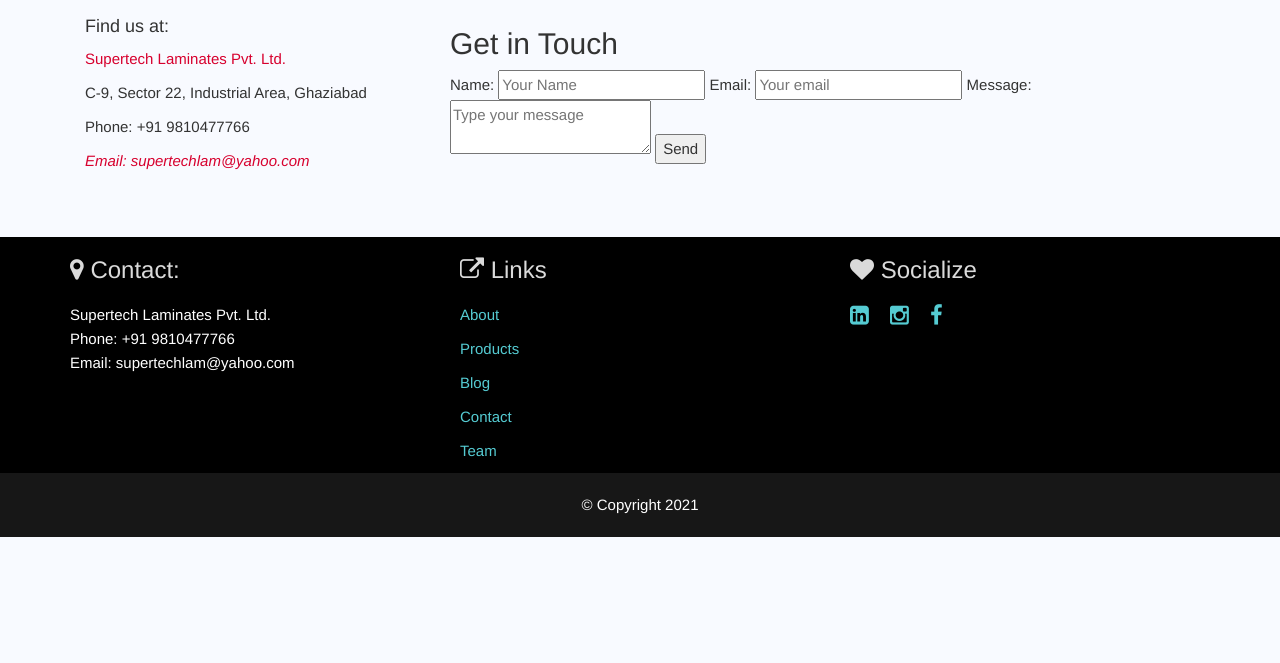
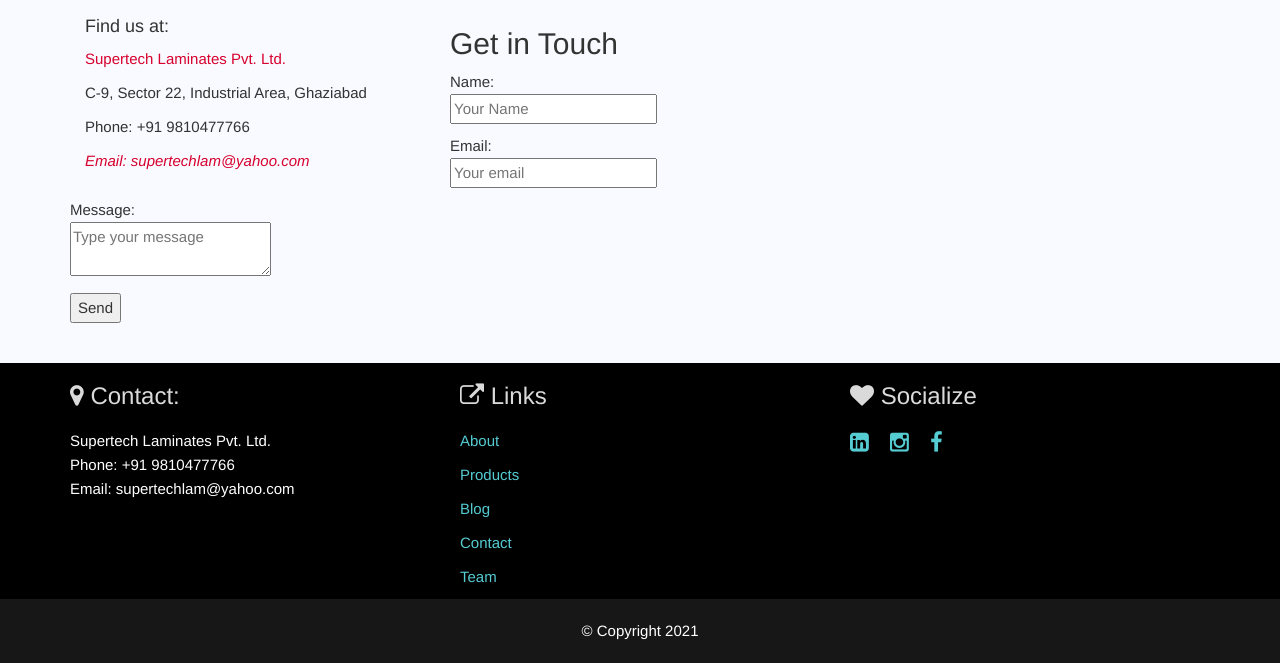
Before and after one commit to supertechlam/supertechlam.github.io, a Jekyll site: the page built from contact.html, in a window 1280 px wide. Shown: the part 531-1194 px from the top of the page. Built offline with Jekyll 4.4.1, drawn with Linux system fonts in a browser that asks for light colours; before the commit the page ends 1068 px from its top, so only the background shows below that.

```diff
--- a/contact.html
+++ b/contact.html
@@ -67,9 +67,9 @@ published: true
         <div id="contact-form">
               <body>
                 <form name="input" action="https://formspree.io/xrgoveag" method="POST">
-                Name:    <input type="text" name="name" placeholder="Your Name" required>
-                Email:   <input type="email" name="_replyto" placeholder="Your email" required>
-                Message: <textarea name="message" placeholder="Type your message" required></textarea>
+                Name:    <p><input type="text" name="name" placeholder="Your Name" required></p>
+                Email:   <p><input type="email" name="_replyto" placeholder="Your email" required></p>
+                Message: <p><textarea name="message" placeholder="Type your message" required></textarea></p>
                 <input type="submit" value="Send">
                   <input type="hidden" name="_subject" value="Enter your subject here" />
                   <input type="hidden" name="next" value="Thanks.html" />
```
